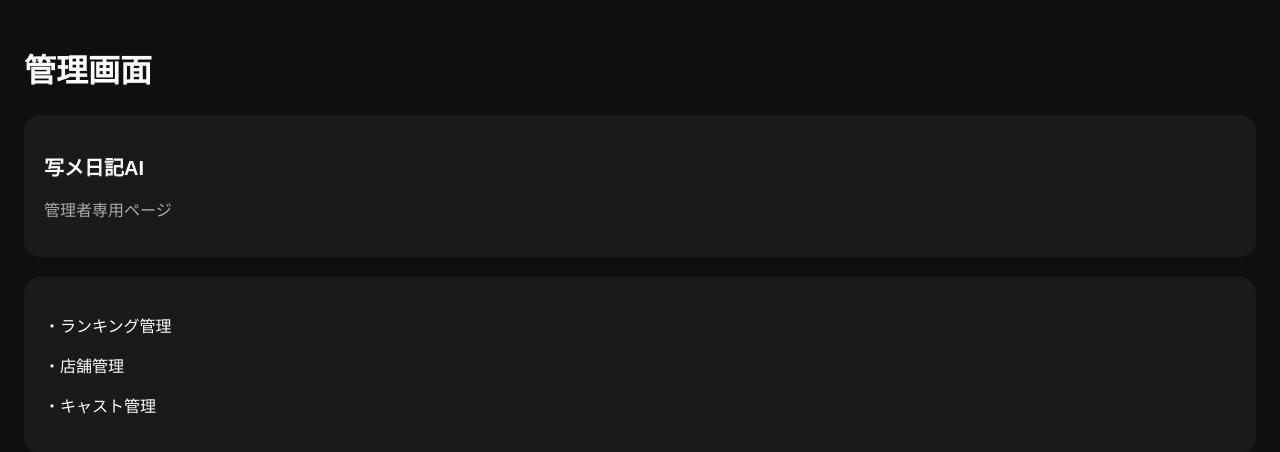
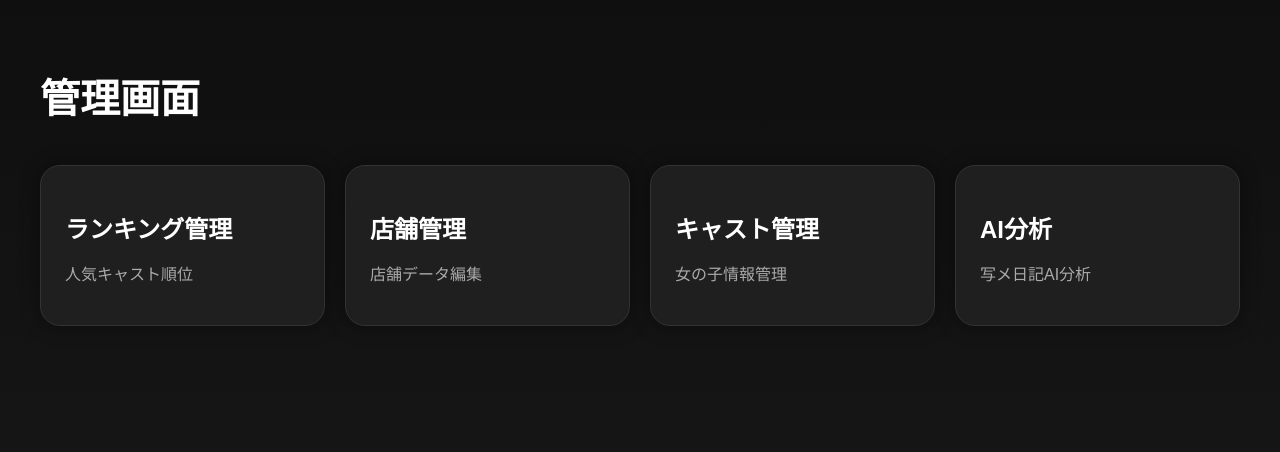
Before and after one commit to torakitikunnagano-design/shamenikki-ai-v2, a Next.js app: page /admin in a window 1280 px wide. Shown: the top 452 px of the page. Built offline with nearby package versions, Linux system fonts and the light colour scheme.

Commit message:
Update page.tsx

```diff
--- a/app/admin/page.tsx
+++ b/app/admin/page.tsx
@@ -1,18 +1,38 @@
 export default function AdminPage() {
+  const cards = [
+    {
+      title: "ランキング管理",
+      desc: "人気キャスト順位",
+    },
+    {
+      title: "店舗管理",
+      desc: "店舗データ編集",
+    },
+    {
+      title: "キャスト管理",
+      desc: "女の子情報管理",
+    },
+    {
+      title: "AI分析",
+      desc: "写メ日記AI分析",
+    },
+  ];
+
   return (
     <main
       style={{
         minHeight: "100vh",
-        background: "#0f0f0f",
+        background:
+          "linear-gradient(to bottom, #0f0f0f, #1a1a1a)",
         color: "white",
-        padding: "24px",
+        padding: "40px",
       }}
     >
       <h1
         style={{
-          fontSize: "32px",
+          fontSize: "40px",
           fontWeight: "bold",
-          marginBottom: "24px",
+          marginBottom: "40px",
         }}
       >
         管理画面
@@ -20,31 +40,42 @@ export default function AdminPage() {
 
       <div
         style={{
-          background: "#1a1a1a",
-          padding: "20px",
-          borderRadius: "16px",
-          marginBottom: "20px",
+          display: "grid",
+          gridTemplateColumns:
+            "repeat(auto-fit, minmax(240px, 1fr))",
+          gap: "20px",
         }}
       >
-        <h2 style={{ fontSize: "20px", marginBottom: "12px" }}>
-          写メ日記AI
-        </h2>
+        {cards.map((card) => (
+          <div
+            key={card.title}
+            style={{
+              background: "#1f1f1f",
+              padding: "24px",
+              borderRadius: "20px",
+              border: "1px solid #333",
+              boxShadow:
+                "0 0 20px rgba(0,0,0,0.4)",
+            }}
+          >
+            <h2
+              style={{
+                fontSize: "24px",
+                marginBottom: "12px",
+              }}
+            >
+              {card.title}
+            </h2>
 
-        <p style={{ color: "#aaa" }}>
-          管理者専用ページ
-        </p>
-      </div>
-
-      <div
-        style={{
-          background: "#1a1a1a",
-          padding: "20px",
-          borderRadius: "16px",
-        }}
-      >
-        <p>・ランキング管理</p>
-        <p>・店舗管理</p>
-        <p>・キャスト管理</p>
+            <p
+              style={{
+                color: "#aaa",
+              }}
+            >
+              {card.desc}
+            </p>
+          </div>
+        ))}
       </div>
     </main>
   );
```
